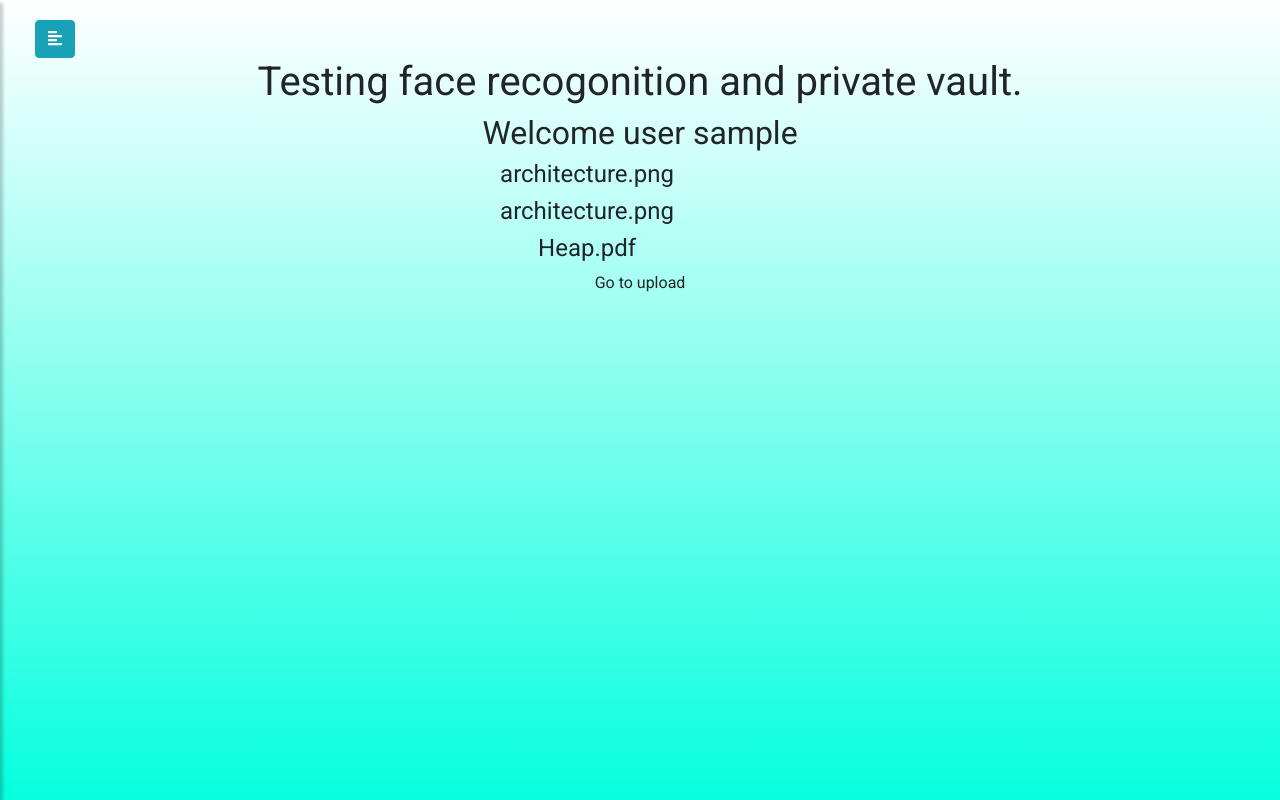
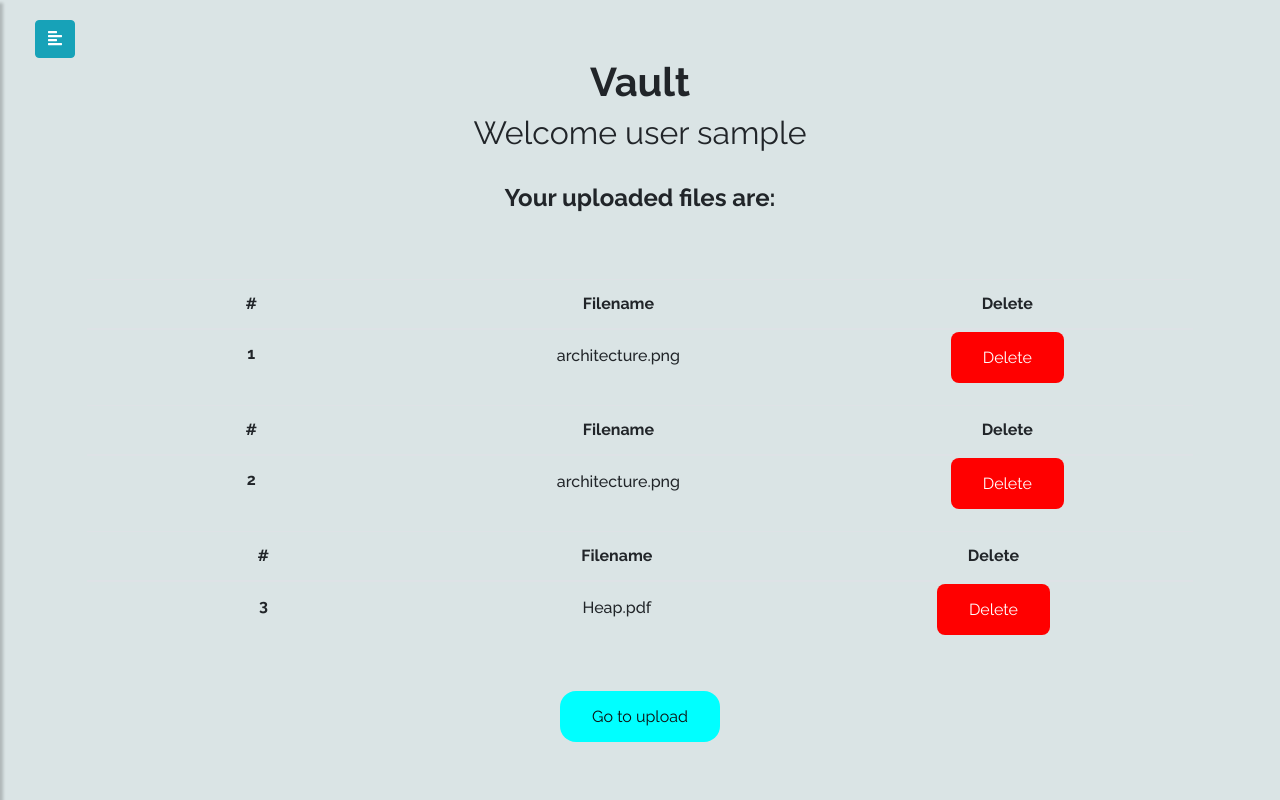
Before and after one commit to kpalod/KnoxVault, a Flask app: page /home in a window 1280 px wide. Run offline with Flask 2, Linux system fonts and the light colour scheme; the visitor is signed in with stand-in values (Sample User, id 1); data comes from the database, SQL or seed files in the repository; both versions use the stored data as it was after the commit; some libraries are stand-ins or nearby versions.

Commit message:
front end changes

```diff
--- a/application.py
+++ b/application.py
@@ -299,7 +299,19 @@ def retrieve(id):
     if not file:
         return render_template('error.html')
 
-    return send_file(BytesIO(file.file), attachment_filename=f'{file.name}')
+    return send_file(BytesIO(file.file), download_name=f'{file.name}')
+
+@app.route('/delete/<id>')
+def delete(id):
+    file = FileTable.query.filter_by(id=id).first()
+
+    if not file:
+        return render_template('error.html')
+
+    db.session.delete(file)
+    db.session.commit()
+
+    return redirect(url_for('index'))
 
 def errorhandler(e):
     """Handle error"""
--- a/static/style3.css
+++ b/static/style3.css
@@ -1,16 +1,49 @@
 /*
     DEMO STYLE
 */
-@import "https://fonts.googleapis.com/css?family=Poppins:300,400,500,600,700";
-
+@import url('https://fonts.googleapis.com/css2?family=Raleway:wght@300;400;500;700&display=swap');
 
 body {
-    font-family: 'Poppins', sans-serif;
-    background: #fafafa;
+    font-family: 'Raleway', sans-serif;
+    background: #dae4e5;
 }
 
+.btn-upload {
+    margin: 3rem 0;
+    padding: 1rem 2rem;
+    color: #0e0e0e;
+    background: aqua;
+    border-radius: 1rem;
+}
+.table td {
+    padding: 1rem 0;
+}
+.form-control {
+    padding: .5rem 1rem;
+}
+.btn-delete {
+    padding: 1rem 2rem;
+    color: #0e0e0e;
+    color: white;
+    background: red;
+    border-radius: .5rem;
+ }
+
+h1 {
+    font-weight: 600;
+    font-size: 2.5rem;
+}
+
+h2 {
+    font-weight: 400;
+    font-size: 2rem;
+}
+h3{
+    font-weight: 400;
+    font-size: 1.5rem;
+}
 p {
-    font-family: 'Poppins', sans-serif;
+    font-family: 'Raleway', sans-serif;
     font-size: 1.1em;
     font-weight: 300;
     line-height: 1.7em;
--- a/templates/index.html
+++ b/templates/index.html
@@ -5,25 +5,42 @@ index
 {% endblock %}
 {% block main %}
 <body>
- <h1>Testing face recogonition and private vault.</h1>
- <h2>Welcome user {{ session.user_name }}</h2>
+ <h1>Vault</h1>
+ <h2>Welcome user {{ session.user_name }}</h2> <br>
+ <h3><strong>Your uploaded files are:</strong>  <br><br><br></h3>
  {% for item in files %}
 
-        <div class="row item_custom">
+        <div class="item_custom">
           <div class="col-md-11 list_custom">
             <div style="overflow: hidden;">
-              <a href="/retrieve/{{item.id}}" target="_blank">
 
-                <h4 class="custom_txt">{{ item.name }}</h4>
-
+                <table class="table" style="text-align:center;">
+                  <thead>
+                    <tr>
+                      <th scope="col">#</th>
+                      <!-- <th scope="col">Last Modified</th> -->
+                      <th scope="col">Filename</th>
+                      <th scope="col">Delete</th>
+                    </tr>
+                  </thead>
+                  <a href="/retrieve/{{item.id}}" target="_blank"></a>
+                  <tbody>
+                    <tr>
+                      <th width="100px"scope="row">{{loop.index}}</th>
+                      <td width="100px"><h4 style="font-size: 1rem;" class="custom_txt"><a href="/retrieve/{{item.id}}" target="_blank">{{ item.name }}</a></h4></td>
+                      <td width="100px"><a href="" class="btn-delete">Delete</a></td>
+                    </tr>
+                    <tr>
+                    </tbody>
+                    </table>
               </a>
 
               </div>
             </div>
           </div>
 
-    {% endfor %}
- <a href="/upload">Go to upload</a>
+    {% endfor %} <br><br>
+ <a href="/upload" class="btn-upload">Go to upload</a>
 
 </body>
 
--- a/templates/layout.html
+++ b/templates/layout.html
@@ -25,7 +25,7 @@
 
 </head>
 
-<body style="font-family: 'Roboto', sans-serif; opacity: 1;background: -webkit-gradient(linear, left top, left bottom, from(white), to(#05ffde)) fixed;">
+<body style="font-family: 'Raleway', sans-serif; opacity: 1;">
 
     <div class="wrapper">
         <!-- Sidebar  -->
@@ -84,8 +84,8 @@
     <script src="https://stackpath.bootstrapcdn.com/bootstrap/4.1.0/js/bootstrap.min.js" integrity="sha384-uefMccjFJAIv6A+rW+L4AHf99KvxDjWSu1z9VI8SKNVmz4sk7buKt/6v9KI65qnm" crossorigin="anonymous"></script>
     <!-- jQuery Custom Scroller CDN -->
     <script src="https://cdnjs.cloudflare.com/ajax/libs/malihu-custom-scrollbar-plugin/3.1.5/jquery.mCustomScrollbar.concat.min.js"></script>
-    <script src="https://code.jquery.com/jquery-3.5.1.slim.min.js" integrity="sha384-DfXdz2htPH0lsSSs5nCTpuj/zy4C+OGpamoFVy38MVBnE+IbbVYUew+OrCXaRkfj" crossorigin="anonymous"></script>
-    <script src="https://cdn.jsdelivr.net/npm/bootstrap@4.5.3/dist/js/bootstrap.bundle.min.js" integrity="sha384-ho+j7jyWK8fNQe+A12Hb8AhRq26LrZ/JpcUGGOn+Y7RsweNrtN/tE3MoK7ZeZDyx" crossorigin="anonymous"></script>
+    <!-- <script src="https://code.jquery.com/jquery-3.5.1.slim.min.js" integrity="sha384-DfXdz2htPH0lsSSs5nCTpuj/zy4C+OGpamoFVy38MVBnE+IbbVYUew+OrCXaRkfj" crossorigin="anonymous"></script>
+    <script src="https://cdn.jsdelivr.net/npm/bootstrap@4.5.3/dist/js/bootstrap.bundle.min.js" integrity="sha384-ho+j7jyWK8fNQe+A12Hb8AhRq26LrZ/JpcUGGOn+Y7RsweNrtN/tE3MoK7ZeZDyx" crossorigin="anonymous"></script> -->
     <script type="text/javascript">
         $(document).ready(function () {
             $("#sidebar").mCustomScrollbar({
--- a/templates/login.html
+++ b/templates/login.html
@@ -9,7 +9,7 @@
 
 
 
- <div  class="mainlogin" style="position:relative;width: 400px;left:0px;background:white;height: 500px;box-shadow: black 12px 19px 19px;border-radius: 40px">
+ <div  class="mainlogin" style="position:relative;padding: 0 1rem;width: 400px;left:0px;background:white;height: 500px;box-shadow: black 12px 19px 19px;border-radius: 40px">
 <br>
 <br>
 <center><b style="font-size: 25px;"><h3 style="color : black;width:150px;border-radius: 40px" >Login</h3></b><br></center>
--- a/templates/register.html
+++ b/templates/register.html
@@ -12,10 +12,10 @@
   }
 </script>
 
- <div  class="mainregister" style="position:relative;width: 400px;left:4px;background:white;height: 500px;box-shadow: black 12px 19px 19px;border-radius: 40px">
+ <div  class="mainregister" style="position:relative;padding: 0 1rem;width: 400px;left:4px;background:white;height: 500px;box-shadow: black 12px 19px 19px;border-radius: 40px">
 <br>
 <br>
-<center><b style="font-size: 25px;"><h3 style="color : black;width:150px;border-radius: 40px" >Register</h3></b><br></center>
+<center><b style="font-size: 25px;"><h3 style="color : black;width:150px;border-radius: 40px" >Register</h3></b></center>
 
 <form action="/register" method="post" enctype="multipart/form-data" >
 
@@ -41,7 +41,7 @@
       class="form-control"
       name="email"
       id ="hoverin"
-      placeholder="🗒 email"
+      placeholder="🗒 Email"
       type="email"
       style="border-radius:50px"
     />
```
Also changed, not shown: site.db.
